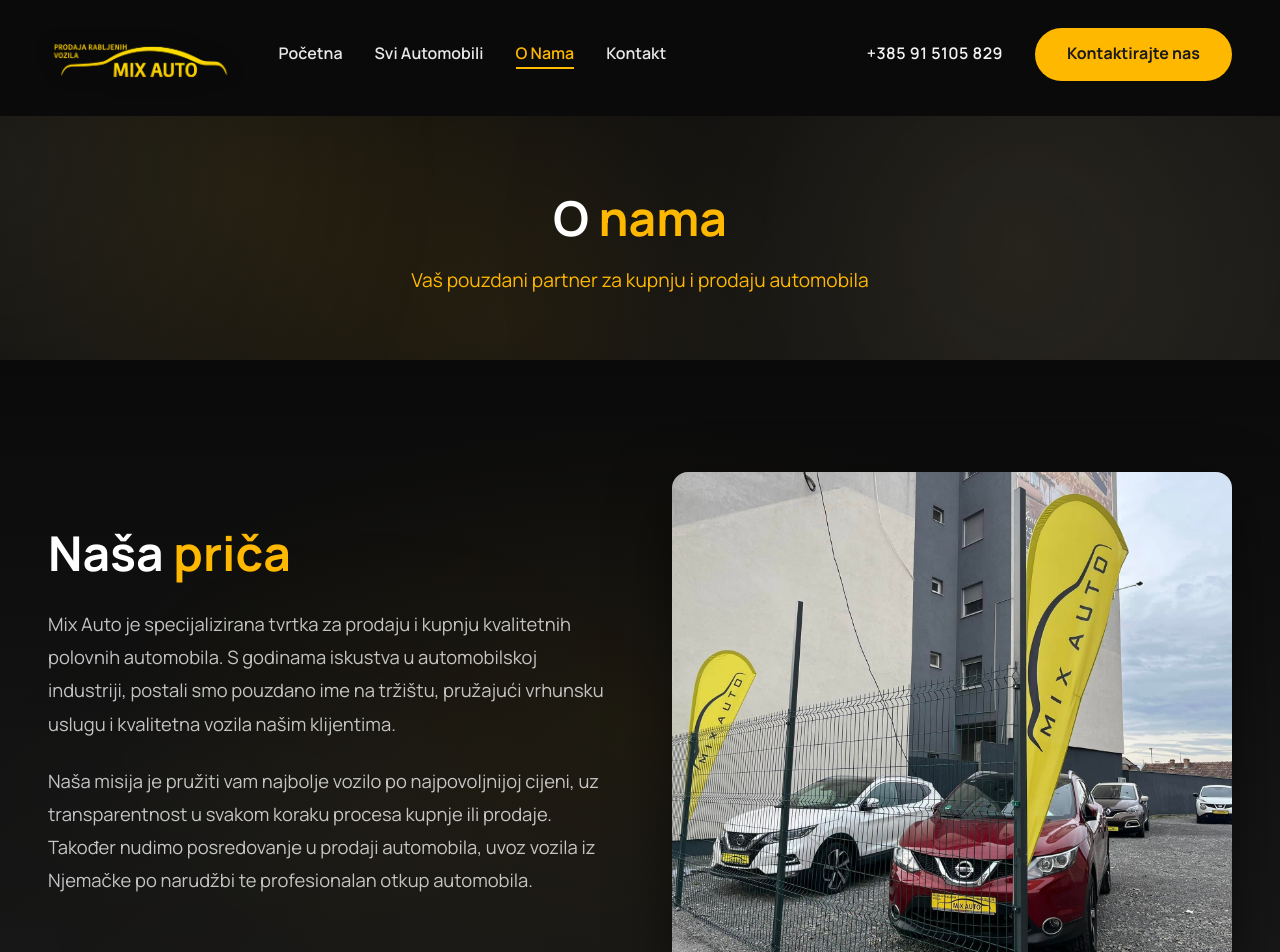
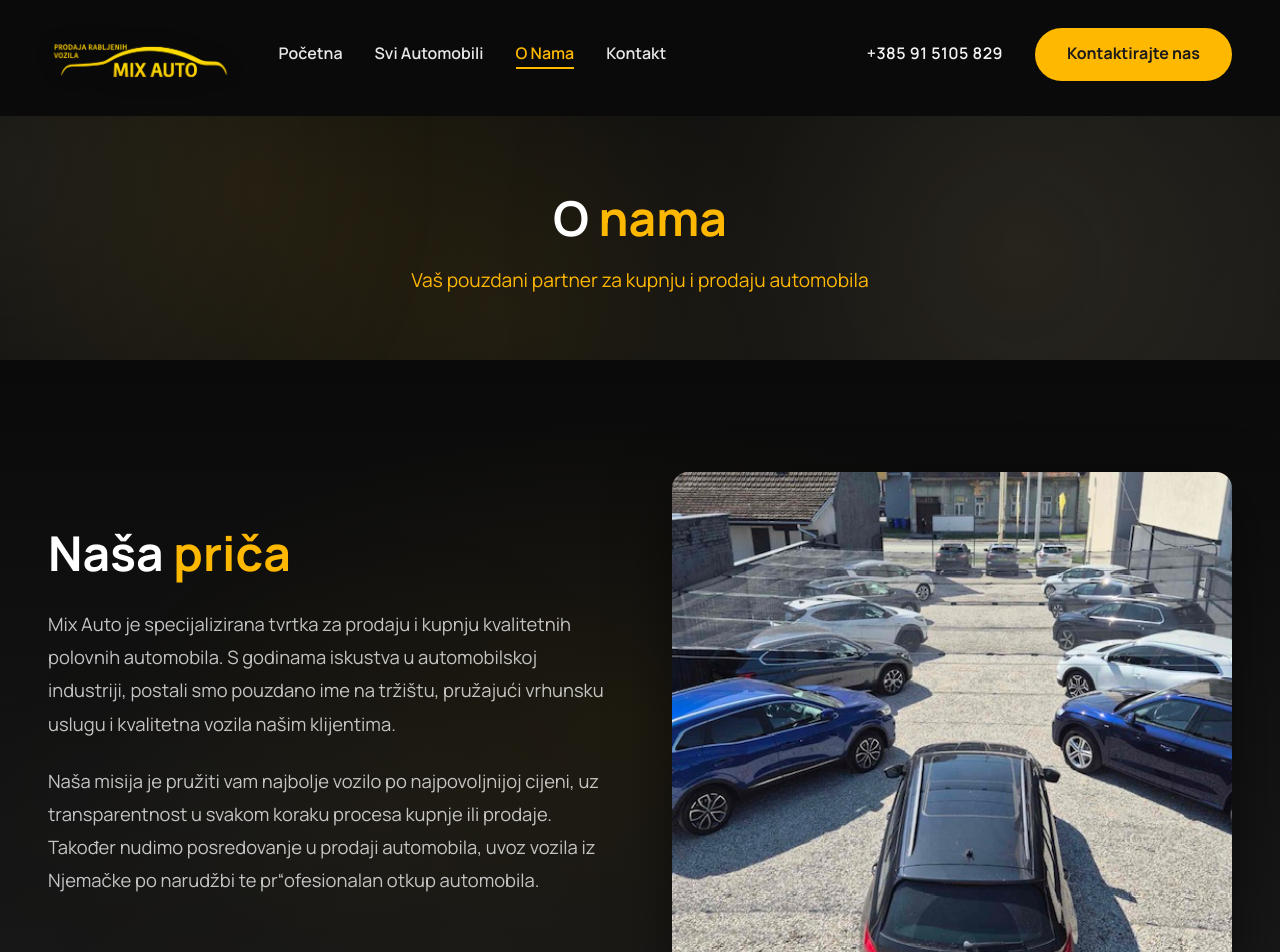
Before and after one commit to vukosavljevic/mix-auto, a Vue app: page /about in a window 1280 px wide. Shown: the top 952 px of the page. Built offline with nearby package versions, Linux system fonts and the light colour scheme; no server answers; the database is empty.

Commit message:
fix: add cars and fix image

```diff
--- a/src/views/About.vue
+++ b/src/views/About.vue
@@ -21,11 +21,11 @@
             <p>
               Naša misija je pružiti vam najbolje vozilo po najpovoljnijoj cijeni, uz transparentnost
               u svakom koraku procesa kupnje ili prodaje. Također nudimo posredovanje u prodaji automobila,
-              uvoz vozila iz Njemačke po narudžbi te profesionalan otkup automobila.
+              uvoz vozila iz Njemačke po narudžbi te pr“ofesionalan otkup automobila.
             </p>
           </div>
           <div class="story-image">
-            <img src="/story.jpg" alt="Naša priča" />
+            <img src="/about.jpg" alt="Naša priča" />
           </div>
         </div>
       </div>
--- a/src/views/CarDetails.vue
+++ b/src/views/CarDetails.vue
@@ -125,7 +125,7 @@
                 </div>
                 <div>
                   <h5>{{ car.agent }}</h5>
-                  <p>Prodajni Agent</p>
+                  <p>Vlasnik</p>
                 </div>
               </div>
               <a href="tel:1-800-458-5698" class="btn-contact">
```
Also changed, not shown: public/about.jpg (added).
